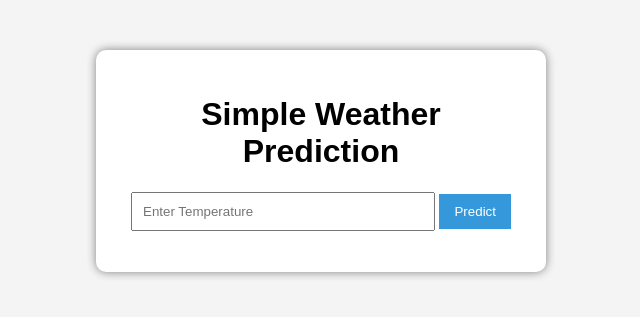
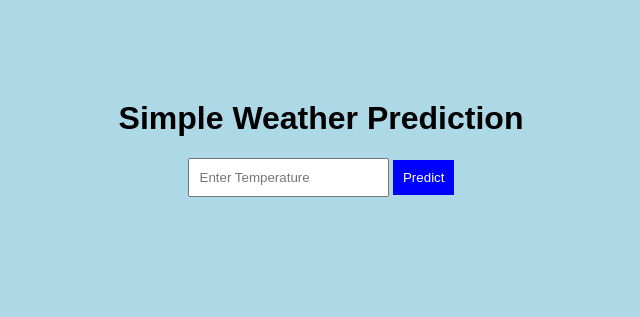
Before and after one commit to shreyapalase/Whether-Forcasting-Information, a Flask app: page / in a window 1280 px wide. Shown: the top 317 px of the page, without its empty margins (319-959 px from the left). Run offline with Flask 3, Linux system fonts and the light colour scheme.

Commit message:
Update style.css

```diff
--- a/static/style.css
+++ b/static/style.css
@@ -1,39 +1,24 @@
 body {
-    font-family: Arial, sans-serif;
-    background-color: #f4f4f4;
+    font-family: Arial;
+    background-color: lightblue;
     text-align: center;
-    margin-top: 50px;
 }
 
 .container {
-    width: 400px;
-    margin: auto;
-    background: white;
-    padding: 25px;
-    border-radius: 10px;
-    box-shadow: 0px 0px 10px gray;
+    margin-top: 100px;
 }
 
 input {
-    width: 70%;
     padding: 10px;
 }
 
 button {
-    padding: 10px 15px;
-    background-color: #3498db;
+    padding: 10px;
+    background-color: blue;
     color: white;
     border: none;
-    cursor: pointer;
 }
 
-button:hover {
-    background-color: #2980b9;
+h2 {
+    color: green;
 }
-
-.weather-card {
-    margin-top: 20px;
-    padding: 15px;
-    background: #eaf4ff;
-    border-radius: 8px;
-}
```
